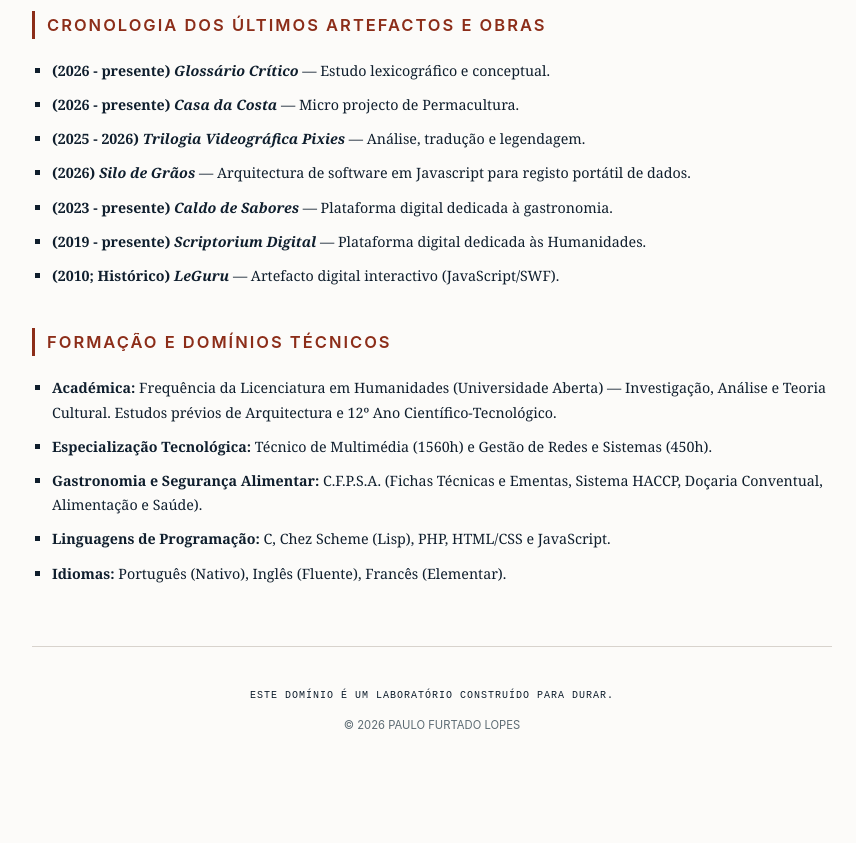
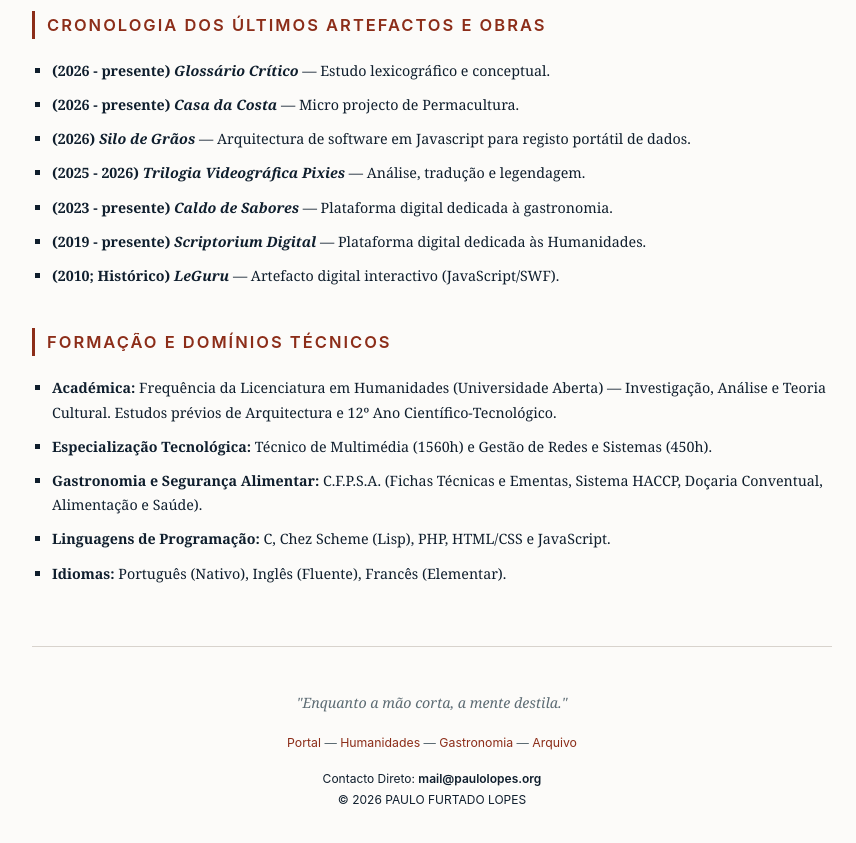
Before and after one commit to pjfcl/portal, a plain HTML site: page CV.html in a window 1280 px wide. Shown: the part 1920-2763 px from the top of the page, without its empty margins (208-1064 px from the left). Before the commit the page ends 2721 px from the top, so only its background shows below. Drawn offline with nearby package versions, Linux system fonts and the light colour scheme.

Commit message:
Update CV.html

```diff
--- a/CV.html
+++ b/CV.html
@@ -209,8 +209,9 @@
             <ul>
                 <li><strong>(2026 - presente) <i>Glossário Crítico</i></strong> — Estudo lexicográfico e conceptual.</li>
                 <li><strong>(2026 - presente) <i>Casa da Costa</i></strong> — Micro projecto de Permacultura.</li>
-                <li><strong>(2025 - 2026) <i>Trilogia Videográfica Pixies</i></strong> — Análise, tradução e legendagem.</li>
+
                 <li><strong>(2026) <i>Silo de Grãos</i></strong> — Arquitectura de software em Javascript para registo portátil de dados.</li>
+		<li><strong>(2025 - 2026) <i>Trilogia Videográfica Pixies</i></strong> — Análise, tradução e legendagem.</li>
                 <li><strong>(2023 - presente) <i>Caldo de Sabores</i></strong> — Plataforma digital dedicada à gastronomia.</li>
                 <li><strong>(2019 - presente) <i>Scriptorium Digital</i></strong> — Plataforma digital dedicada às Humanidades.</li>
                 <li><strong>(2010; Histórico) <i>LeGuru</i></strong> — Artefacto digital interactivo (JavaScript/SWF).</li>
@@ -228,14 +229,25 @@
             </ul>
         </section>
 
+ <!-- RODAPÉ SOBERANO -->
         <footer>
-            <p class="font-mono w3-tiny w3-uppercase w3-wide" style="letter-spacing: 1px; margin-bottom: 0.8rem;">
-                ESTE DOMÍNIO É UM LABORATÓRIO CONSTRUÍDO PARA DURAR.
+            <p style="font-style: italic; font-family: var(--font-serif); margin-bottom: 1.2rem; color: var(--muted-color); text-align: center;">
+                "Enquanto a mão corta, a mente destila."
             </p>
-            <p style="font-size: 0.75rem; color: var(--muted-color); margin: 0;">
-                © 2026 PAULO FURTADO LOPES <a href="https://www.w3schools.com/w3css/" target="_blank" rel="noopener" style="color: inherit; text-decoration: underline;"></a>
-            </p>
+
+            <!-- Menu Transversal do Ecossistema -->
+            <div class="footer-links" style="margin-bottom: 15px;">
+                <a href="https://paulolopes.org">Portal</a> &mdash;
+		<a href="https://humanidades.paulolopes.org">Humanidades</a> &mdash;
+                <a href="https://gastronomia.paulolopes.org">Gastronomia</a> &mdash;
+                <a href="https://arquivo.paulolopes.org">Arquivo</a>
+            </div>
+
+            <p style="font-size: 0.8rem; margin: 0;">
+                Contacto Direto: <a href="mailto:adm@paulolopes.org" style="color: var(--text-color); font-weight: 600;">mail@paulolopes.org</a><br>
+                © 2026 PAULO FURTADO LOPES</p>
         </footer>
+
 
     </main>
 
```
